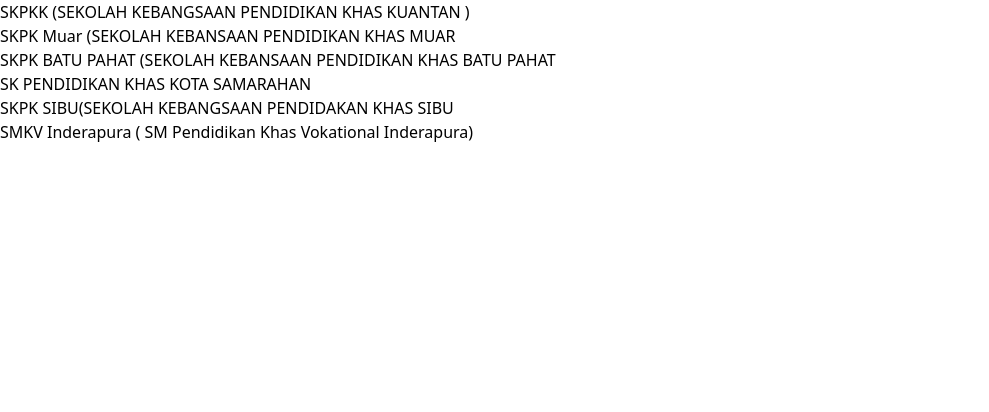
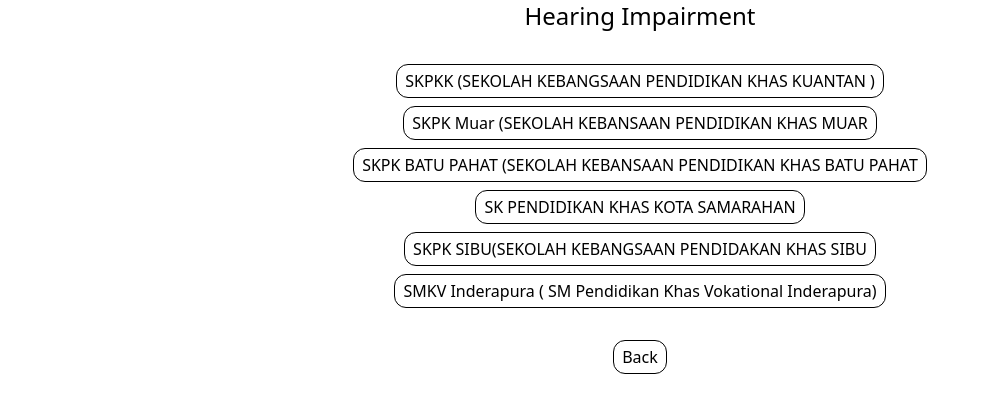
Before and after one commit to supmir/Special-School-Malaysia, a Next.js app: page /categories/hearingImpaired in a window 1280 px wide. Shown: the top 412 px of the page, without its empty margins (0-989 px from the left). Built offline with nearby package versions, Linux system fonts and the light colour scheme.

Commit message:
Links in category

```diff
--- a/pages/categories/[categoryId].js
+++ b/pages/categories/[categoryId].js
@@ -1,13 +1,28 @@
+import Link from "next/link";
 import { categories, schoolByCat } from "../../site/data";
 
 export default function Category(props) {
   const { schools } = props;
 
   return (
-    <div>
-      {schools.map((schoolInfo) => (
-        <div>{schoolInfo["Name of School"]}</div>
-      ))}
+    <div className="grid gap-8">
+      <div className="mx-auto text-2xl text-bold">
+        {schools && schools[0]["Type"]}
+      </div>
+      <div className="grid gap-2">
+        {schools.map((schoolInfo) => (
+          <Link href={`/schools/${schoolInfo["index"]}`}>
+            <button className="border border-black rounded-xl mx-auto py-1 px-2">
+              <div>{schoolInfo["Name of School"]}</div>
+            </button>
+          </Link>
+        ))}
+      </div>
+      <Link href="/">
+        <button className="border border-black rounded-xl mx-auto py-1 px-2">
+          <div>Back</div>
+        </button>
+      </Link>
     </div>
   );
 }
```
